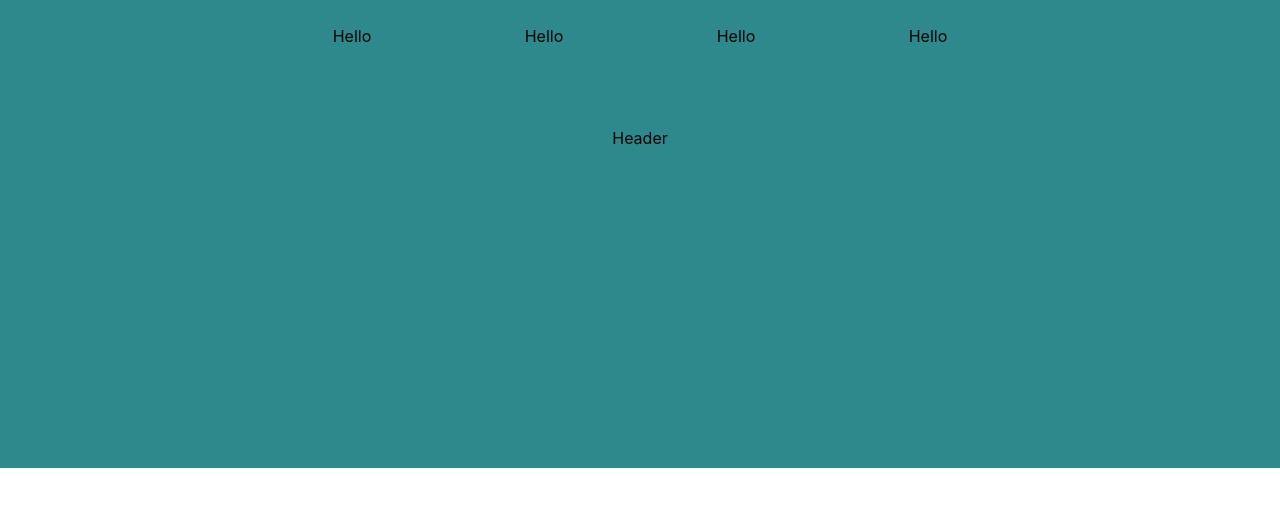
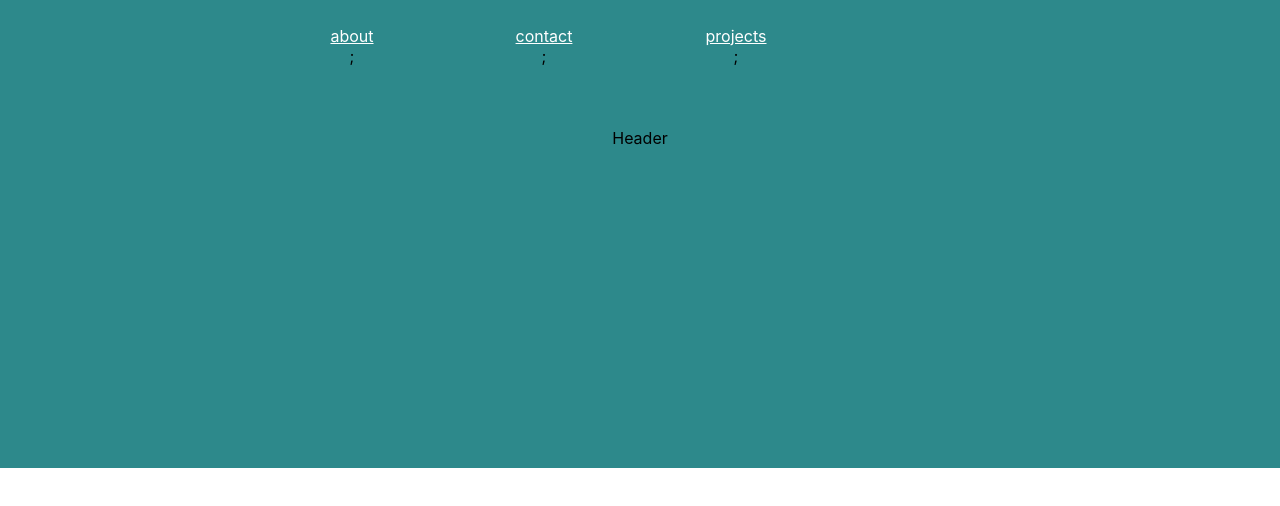
Before and after one commit to mblaul/portfolio-website, a React (Create React App) app: page / in a window 1280 px wide. Shown: the top 506 px of the page. Built offline with nearby package versions, Linux system fonts and the light colour scheme.

Commit message:
Working on links

```diff
--- a/src/App.css
+++ /dev/null
@@ -1,32 +0,0 @@
-.App {
-  text-align: center;
-}
-
-.App-logo {
-  animation: App-logo-spin infinite 20s linear;
-  height: 40vmin;
-}
-
-.App-header {
-  background-color: #282c34;
-  min-height: 100vh;
-  display: flex;
-  flex-direction: column;
-  align-items: center;
-  justify-content: center;
-  font-size: calc(10px + 2vmin);
-  color: white;
-}
-
-.App-link {
-  color: #61dafb;
-}
-
-@keyframes App-logo-spin {
-  from {
-    transform: rotate(0deg);
-  }
-  to {
-    transform: rotate(360deg);
-  }
-}
--- a/src/App.js
+++ b/src/App.js
@@ -3,8 +3,6 @@ import { MuiThemeProvider } from '@material-ui/core/styles';
 import theme from '../src/constants/theme';
 
 import Container from './components/Container';
-
-import './App.css';
 
 class App extends Component {
   render() {
--- a/src/components/layout/NavLink.js
+++ b/src/components/layout/NavLink.js
@@ -1,9 +1,28 @@
 import React, { Component } from 'react';
+import PropTypes from 'prop-types';
+import { withStyles } from '@material-ui/core/styles';
 
+const styles = theme => ({
+  navLink: {
+    '& a': {
+      color: 'white'
+    }
+  }
+});
 class NavLink extends Component {
   render() {
-    return <div>Link</div>;
+    const { classes, name } = this.props;
+
+    return (
+      <div className={classes.navLink}>
+        <a href={`/#${name}`}>{name}</a>
+      </div>
+    );
   }
 }
 
-export default NavLink;
+NavLink.propTypes = {
+  name: PropTypes.string.isRequired
+};
+
+export default withStyles(styles)(NavLink);
--- a/src/components/layout/Navbar.js
+++ b/src/components/layout/Navbar.js
@@ -1,7 +1,8 @@
 import React, { Component } from 'react';
 import { withStyles } from '@material-ui/core/styles';
+import Grid from '@material-ui/core/Grid';
 
-import Grid from '@material-ui/core/Grid';
+import NavLink from './NavLink';
 
 const styles = theme => ({
   navbar: {
@@ -16,21 +17,17 @@ const styles = theme => ({
 
 class Navbar extends Component {
   render() {
+    const navLinks = ['about', 'contact', 'projects'];
     const { classes } = this.props;
     return (
       <Grid container className={classes.navbar}>
-        <Grid item xs={12} sm={3}>
-          Hello
-        </Grid>
-        <Grid item xs={12} sm={3}>
-          Hello
-        </Grid>
-        <Grid item xs={12} sm={3}>
-          Hello
-        </Grid>
-        <Grid item xs={12} sm={3}>
-          Hello
-        </Grid>
+        {navLinks.map(link => {
+          return (
+            <Grid item xs={12} sm={3}>
+              <NavLink link={link} name={link} />;
+            </Grid>
+          );
+        })}
       </Grid>
     );
   }
```
Also changed, not shown: palette.scss (added, +15 -0 lines).
